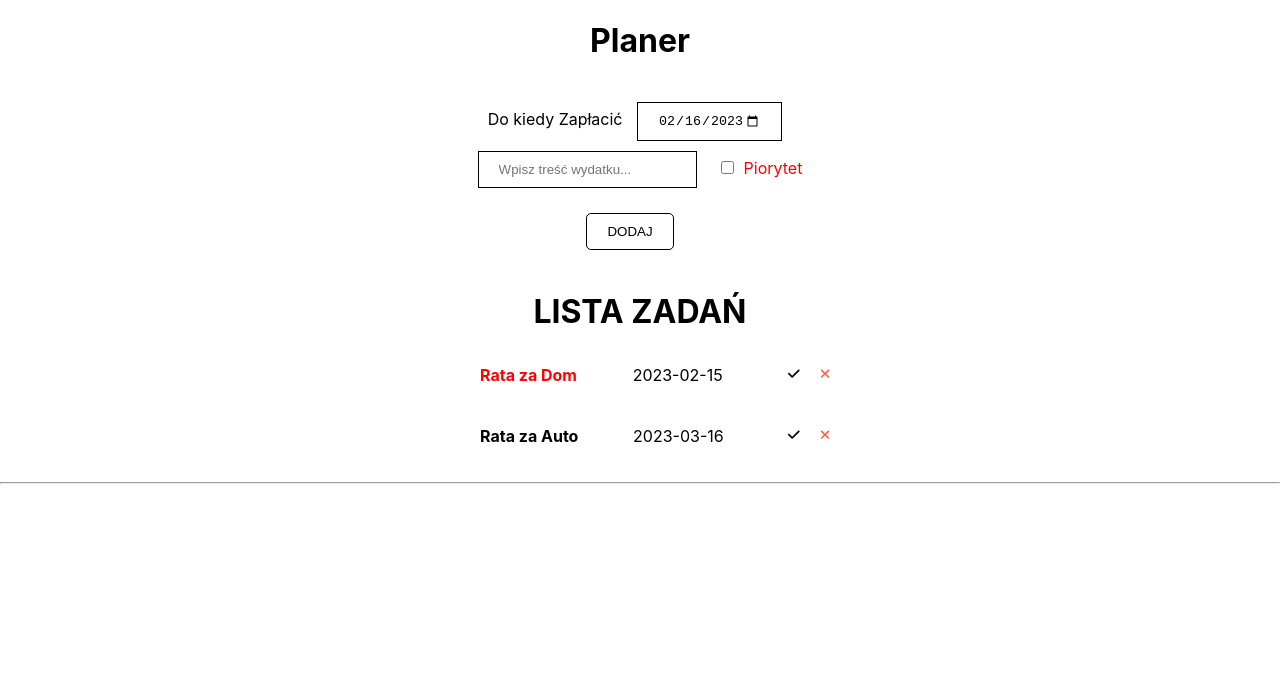
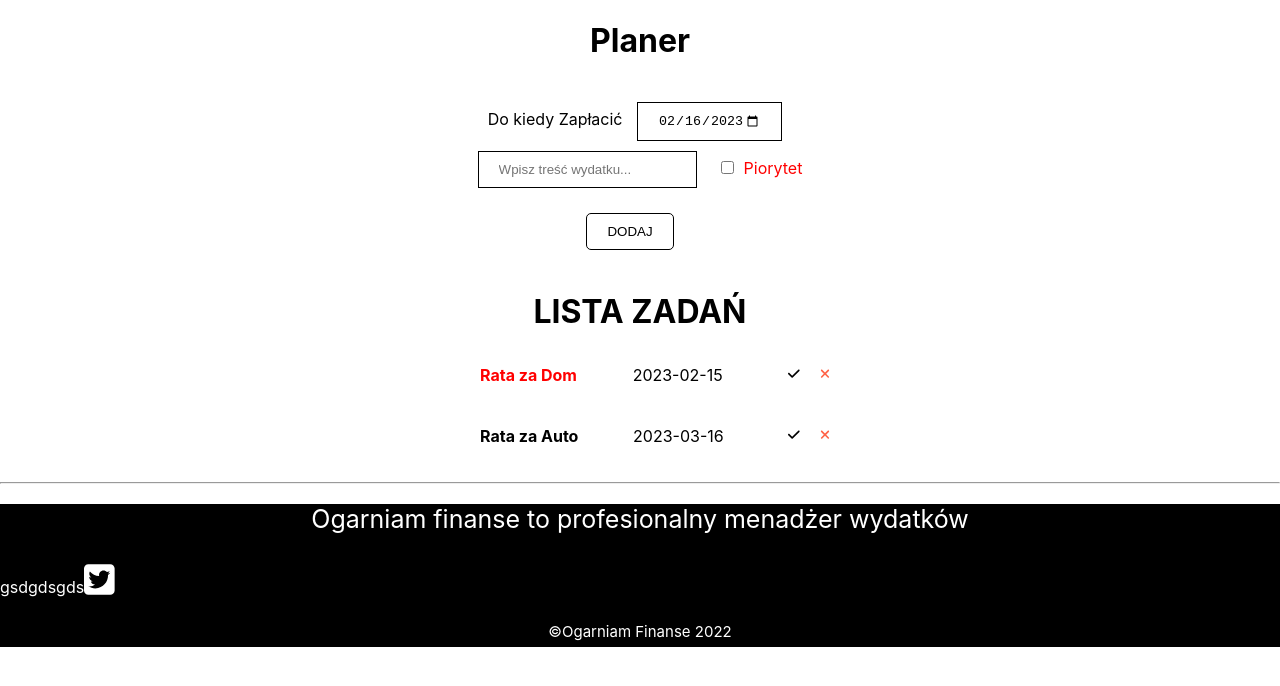
Before and after one commit to TomaszPosluszny/planner-React, a React (Create React App) app: page / in a window 1280 px wide. Shown: the top 686 px of the page. Built offline with nearby package versions, Linux system fonts and the light colour scheme.

Commit message:
add footer.js

```diff
--- a/package.json
+++ b/package.json
@@ -4,6 +4,7 @@
     "private": true,
     "dependencies": {
         "@fortawesome/fontawesome-svg-core": "^6.3.0",
+        "@fortawesome/free-brands-svg-icons": "^6.3.0",
         "@fortawesome/free-regular-svg-icons": "^6.3.0",
         "@fortawesome/free-solid-svg-icons": "^6.3.0",
         "@fortawesome/react-fontawesome": "^0.2.0",
--- a/src/App.js
+++ b/src/App.js
@@ -1,14 +1,17 @@
 import React from 'react';
 import './App.scss'
-import Planer from './components/Planer';
+import Planer from './pages/Planer'
+import Footer from './components/Footer/Footer';
 import { library } from '@fortawesome/fontawesome-svg-core'
 import { fas } from '@fortawesome/free-solid-svg-icons'
-library.add(fas,)
+import { fab } from '@fortawesome/free-brands-svg-icons'
+library.add(fas,fab  )
 
 function App() {
 	return (
 		<div>
 			<Planer/>
+			<Footer/>
 		</div>
 	);
 }
--- /dev/null
+++ b/src/components/Footer/Footer.js
@@ -0,0 +1,28 @@
+import React from 'react';
+
+import './Footer.scss'
+
+import { FontAwesomeIcon } from '@fortawesome/react-fontawesome';
+
+// import './planner.css'
+
+function Footer() {
+
+	return (
+		<>
+		<footer className="footer">
+			<p class="footer__boxes">Ogarniam finanse to profesionalny menadżer wydatków</p>
+			<div classNam="footer__box-social">
+			gsdgdsgds
+<span  className='footer__box-link' >
+<FontAwesomeIcon icon="fa-brands fa-square-twitter" /></span>
+				{/* <i class="fab fa-facebook-square"></i>
+				<i class="fab fa-instagram"></i> */}
+			</div>
+			<p className="footer__bottom-text"> &copy;<span classNam="footer__year"></span>Ogarniam Finanse 2022</p>
+		</footer>
+		</>
+	);
+}
+
+export default Footer;
--- /dev/null
+++ b/src/components/Footer/Footer.scss
@@ -0,0 +1,24 @@
+.footer {
+	color: white;
+	background-color: black;
+	flex-grow: 1;
+	&__boxes {
+		margin-top: 20px;
+		text-align: center;
+		font-size: 25px;
+	}
+	&__box-social {
+		margin: 15px 13px;
+		text-align: center;
+	}
+	&__box-link {
+		// color: white;
+		font-size: 35px;
+	}
+	&__bottom-text {
+		padding: 6px;
+		margin-bottom: 30px;
+		font-size: 15px;
+		text-align: center;
+	}
+}
--- a/src/components/Planer/Planer.js
+++ /dev/null
@@ -1,76 +0,0 @@
-import React from 'react';
-import './Planer.scss';
-import AddPlaner from './AdPlaner';
-import ListPlanner from './ListPlanner';
-
-class Planer extends React.Component {
-	counter = 2;
-	state = {
-		tasks: [
-			{
-				id: 0,
-				text: 'Rata za Dom',
-				date: '2023-02-15',
-				important: true,
-				active: true,
-				finishDate: null,
-			},
-			{
-				id: 1,
-				text: 'Rata za Auto',
-				date: '2023-03-16',
-				important: false,
-				active: false,
-				finishDate: null,
-			},
-		],
-	};
-	deleteTask = (id) => {
-		let tasks = [...this.state.tasks];
-		tasks = tasks.filter((task) => task.id !== id);
-		this.setState({ tasks });
-	};
-	changeTaskStatus = (id) => {
-		console.log("jest zmiana");
-		const tasks = Array.from(this.state.tasks);
-		tasks.forEach(task =>{if(task.id === id){task.active = false}})
-
-	};
-	object;
-	AddPlaner = (text, date, important) => {
-		// console.log('donany task');
-		const task = {
-			id: this.counter,
-			text: text,
-			date: date,
-			important: important,
-			active: true,
-			finishDate: null,
-		};
-		this.counter++;
-		console.log(task, this.counter);
-		this.setState((prevState) => ({
-			tasks: [...prevState.tasks, task],
-		}));
-		return true;
-	};
-
-
-
-	render() {
-		return (
-			<div>
-				<AddPlaner add={this.AddPlaner}
-				git />
-				<ListPlanner
-					tasks={this.state.tasks}
-					delete={this.deleteTask}
-					change={this.changeTaskStatus}
-					add={this.AddPlaner}
-				/>
-
-			</div>
-		);
-	}
-}
-export default Planer;
--- a/src/pages/planer.js
+++ b/src/pages/planer.js
@@ -0,0 +1,76 @@
+import React from 'react';
+import '../components/Planer/Planer.scss';
+import AddPlaner from '../components/Planer/AdPlaner';
+import ListPlanner from '../components/Planer/ListPlanner';
+
+class Planer extends React.Component {
+	counter = 2;
+	state = {
+		tasks: [
+			{
+				id: 0,
+				text: 'Rata za Dom',
+				date: '2023-02-15',
+				important: true,
+				active: true,
+				finishDate: null,
+			},
+			{
+				id: 1,
+				text: 'Rata za Auto',
+				date: '2023-03-16',
+				important: false,
+				active: false,
+				finishDate: null,
+			},
+		],
+	};
+	deleteTask = (id) => {
+		let tasks = [...this.state.tasks];
+		tasks = tasks.filter((task) => task.id !== id);
+		this.setState({ tasks });
+	};
+	changeTaskStatus = (id) => {
+		console.log("jest zmiana");
+		const tasks = Array.from(this.state.tasks);
+		tasks.forEach(task =>{if(task.id === id){task.active = false}})
+
+	};
+	object;
+	AddPlaner = (text, date, important) => {
+		// console.log('donany task');
+		const task = {
+			id: this.counter,
+			text: text,
+			date: date,
+			important: important,
+			active: true,
+			finishDate: null,
+		};
+		this.counter++;
+		console.log(task, this.counter);
+		this.setState((prevState) => ({
+			tasks: [...prevState.tasks, task],
+		}));
+		return true;
+	};
+
+
+
+	render() {
+		return (
+			<div>
+				<AddPlaner add={this.AddPlaner}
+				git />
+				<ListPlanner
+					tasks={this.state.tasks}
+					delete={this.deleteTask}
+					change={this.changeTaskStatus}
+					add={this.AddPlaner}
+				/>
+
+			</div>
+		);
+	}
+}
+export default Planer;
```
Also changed, not shown: 1 other file (tests, documents, lock files or other folders).
